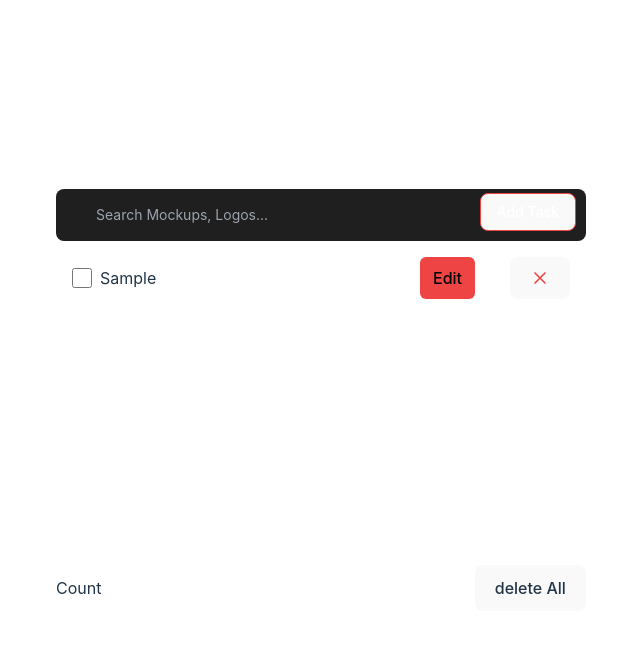
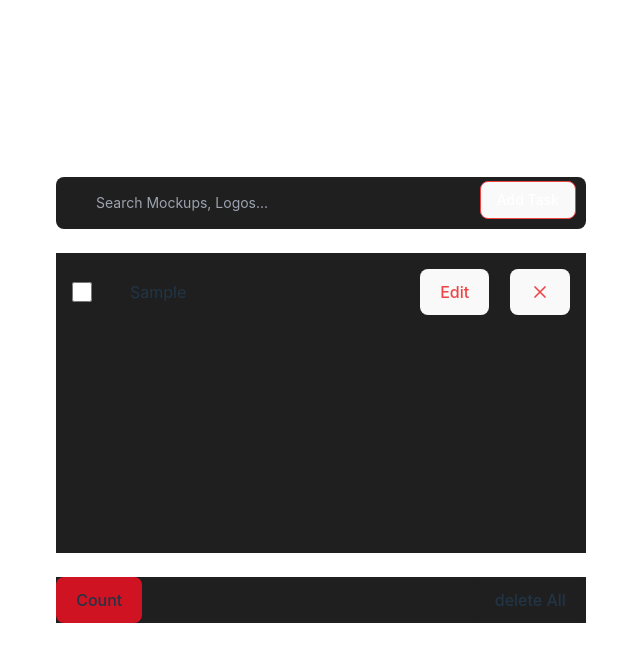
Before and after one commit to nina-razmadze/Todo-App, a React (Vite) app: page / in a window 1280 px wide. Both pictures are taken after typing "Sample" into the empty fields and a click on the button "Add Task". Shown: the top 662 px of the page, without its empty margins (319-959 px from the left). Built offline with nearby package versions, Linux system fonts and the light colour scheme.

Commit message:
modified

```diff
--- a/src/App.tsx
+++ b/src/App.tsx
@@ -13,7 +13,7 @@ export default function App() {
           <ValueProvider>
             {/* <h1 className="text-2xl font-semibold mb-4">Todo List</h1> */}
             <Search />
-            <div className="max-h-[300px] h-[300px] overflow-auto">
+            <div className="max-h-[300px] h-[300px] overflow-auto bg-customPrimary mt-6">
               <List />
             </div>
             <Footer />
--- a/src/components/Footer/Footer.tsx
+++ b/src/components/Footer/Footer.tsx
@@ -8,9 +8,16 @@ export default function Footer() {
     setList([]);
   };
   return (
-    <div className="flex justify-between items-center mt-6">
-      <div>Count</div>
-      <button onClick={deleteAllItems}>delete All</button>
+    <div className="flex justify-between items-center mt-6 bg-customPrimary  ">
+      <button className="bg-SecondPrimary hover:border-red-600  hover:bg-customPrimary">
+        Count
+      </button>
+      <button
+        onClick={deleteAllItems}
+        className="bg-customPrimary hover:border-red-600"
+      >
+        delete All
+      </button>
     </div>
   );
 }
--- a/src/components/ListItem/ListItem.tsx
+++ b/src/components/ListItem/ListItem.tsx
@@ -6,10 +6,10 @@ export default function ListItem({ item, onRemove }: any) {
 
   return (
     <li className="flex items-center justify-between">
-      <div className="flex items-center space-x-2">
+      <div className="flex items-center space-x-2 ">
         <input
           type="checkbox"
-          className="w-5 h-5"
+          className="w-5 h-5 mr-[30px]"
           onClick={() => setCheckBox(true)}
         />
         <span
@@ -19,16 +19,19 @@ export default function ListItem({ item, onRemove }: any) {
         </span>
       </div>
       <div className="flex justify-between w-[150px]">
-        <button className="px-3 py-2 bg-red-500 text-black hover:bg-red-600 hover:text-white rounded-md transition duration-300 ease-in-out">
+        <button
+          className="text-red-500 hover:text-red-700 hover:border-red-600"
+          onClick={() => onRemove(item)}
+        >
           Edit
         </button>
         <button
-          className="text-red-500 hover:text-red-700"
+          className="text-red-500 hover:text-red-700 hover:border-red-600"
           onClick={() => onRemove(item)}
         >
           <svg
             xmlns="http://www.w3.org/2000/svg"
-            className="w-5 h-5"
+            className="w-5 h-5 "
             fill="none"
             viewBox="0 0 24 24"
           >
```
